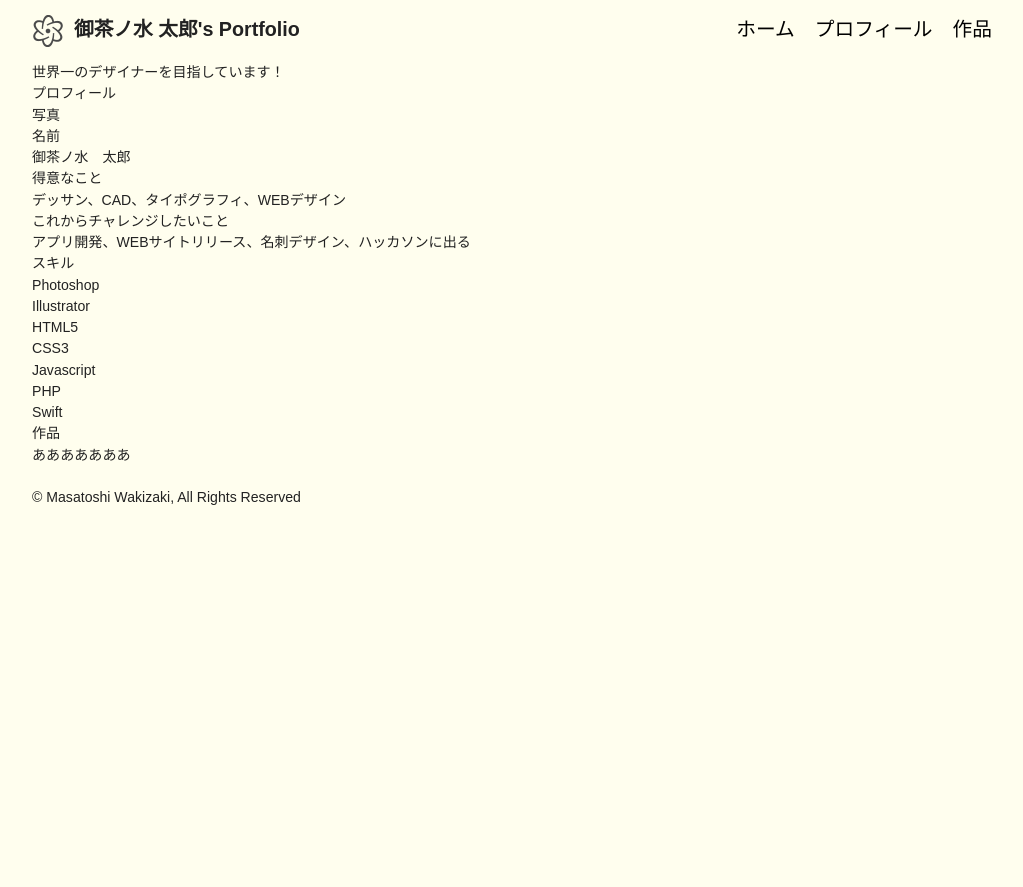
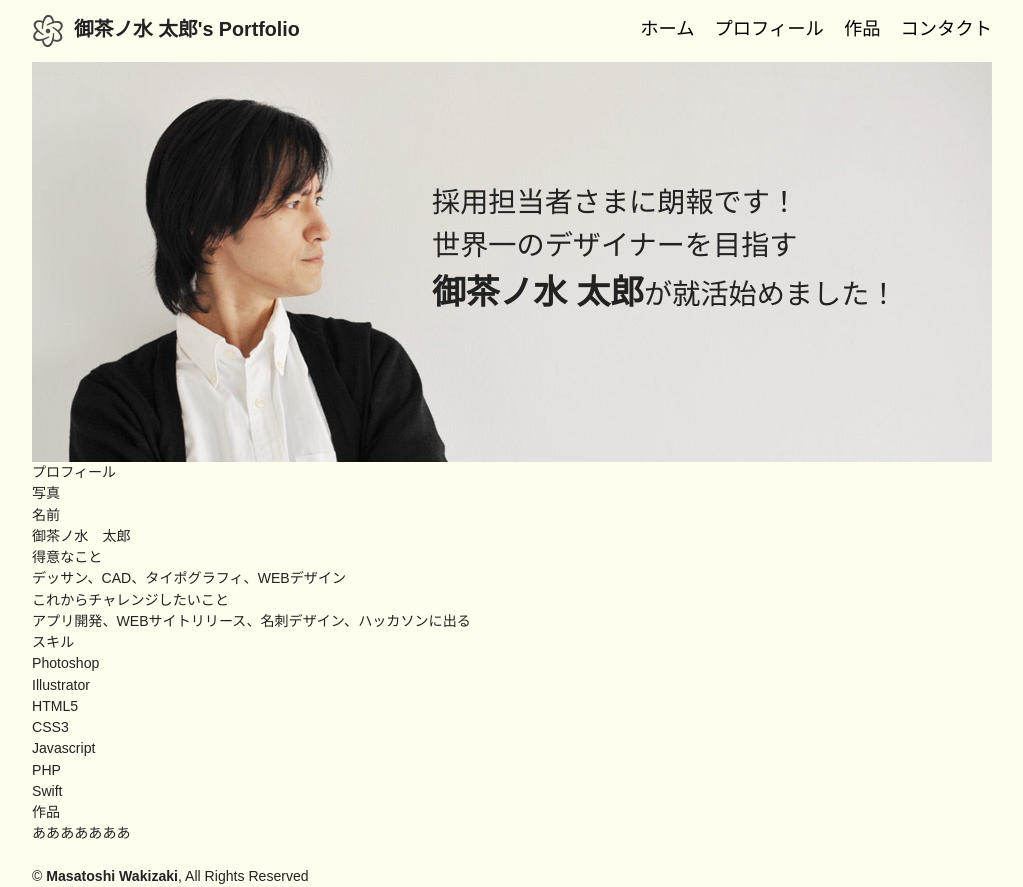
Before and after one commit to yjteach/hands-on_portfolio, a website: page develop/index.html in a window 1280 px wide. Shown: the whole page, without its empty margins (128-1151 px from the left). Before the commit the page ends 800 px from the top, so only its background shows below. Drawn offline with Linux system fonts and the light colour scheme.

Commit message:
- edit filename - add topImage style

```diff
--- a/develop/index.html
+++ b/develop/index.html
@@ -22,13 +22,18 @@
                     <li><a href="index.html#top">ホーム</a></li>
                     <li><a href="index.html#profile">プロフィール</a></li>
                     <li><a href="index.html#works">作品</a></li>
+                    <li><a href="index.html#contact">コンタクト</a></li>
                 </ul>
             </nav>
-            <div id="topImage">
-                <h2>世界一のデザイナーを目指しています！</h2>
-            </div>
         </header>
         <!-- /ヘッダー -->
+
+
+        <!-- トップイメージ -->
+        <section id="topImage">
+                <h2>採用担当者さまに朗報です！<br>世界一のデザイナーを目指す<br><strong>御茶ノ水 太郎</strong>が就活始めました！</h2>
+        </section>
+        <!-- /トップイメージ -->
 
 
         <!-- プロフィール -->
--- a/scss/style.scss
+++ b/scss/style.scss
@@ -15,6 +15,9 @@ body {
     color: #4a3c2f;
     -webkit-text-size-adjust: 100%;
     background-color: #fffeee;
+}
+strong{
+    font-weight: bold;
 }
 #wrapper {
     width: 960px;
@@ -47,7 +50,7 @@ body {
                 display: block;
                 text-decoration: none;
                 color: #000000;
-                font-size: 140%;
+                font-size: 130%;
                 &:hover{
                     color:#cc0000;
                     text-decoration: underline;
@@ -57,6 +60,27 @@ body {
     }
 }
 
+/* topImage -------------------------- */
+#topImage {
+    height: 400px;
+    width: 960px;
+    background-color: #fff;
+    background-image: url("../images/topimage01.jpg");
+/*    display: table-cell;
+    vertical-align: middle;*/
+
+    h2{
+        font-size: 200%;
+        padding-left: 400px;
+        padding-top: 120px;
+        strong{
+            font-size: 120%;
+        }
+    }
+}
+
+
+
 
 /* contents -------------------------- */
 
```
Also changed, not shown: develop/css/style.css, develop/images/topimage01.jpg (added).
